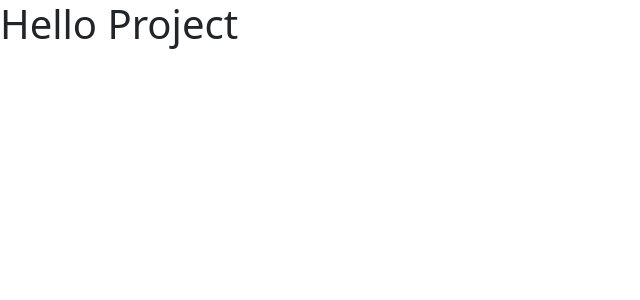
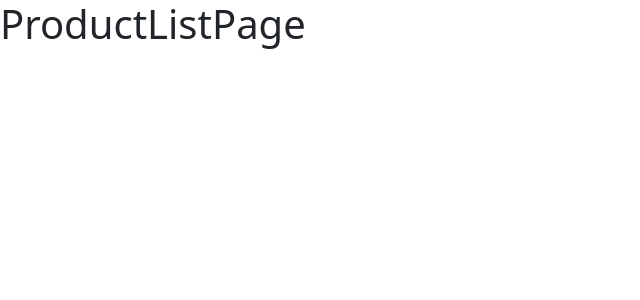
Before and after one commit to sumu9897/CART, a React (Vite) app in the folder vite-project/: page / in a window 1280 px wide. Shown: the top 300 px of the page, without its empty margins (0-640 px from the left). Built offline with nearby package versions, Linux system fonts and the light colour scheme.

Commit message:
CART PROJECT

```diff
--- a/vite-project/src/App.jsx
+++ b/vite-project/src/App.jsx
@@ -1,10 +1,22 @@
 import React from 'react';
+import {BrowserRouter, HashRouter, Route, Routes} from "react-router-dom";
+import ProductListPage from "./pages/ProductListPage.jsx";
+import LoginPage from "./pages/LoginPage.jsx";
+import VerifyPage from "./pages/VerifyPage.jsx";
+import CartListPage from "./pages/CartListPage.jsx";
 
 const App = () => {
     return (
-        <div>
-            <h1>Hello Project</h1>
-        </div>
+        <BrowserRouter>
+           <Routes>
+               <Route path="/" element={<ProductListPage/>} />
+               <Route path="/login" element={<LoginPage/>} />
+               <Route path="/verify" element={<VerifyPage/>}/>
+               <Route path="/cart-list" element={<CartListPage/>}/>
+
+
+           </Routes>
+        </BrowserRouter>
     );
 };
 
```
